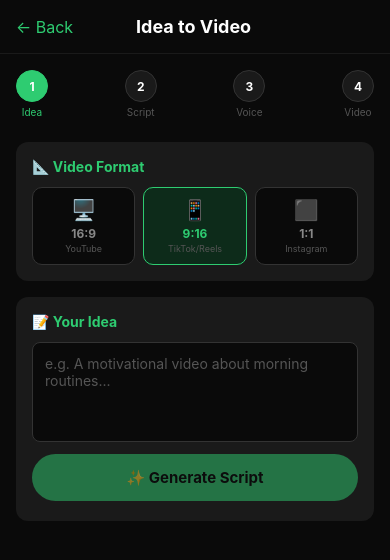
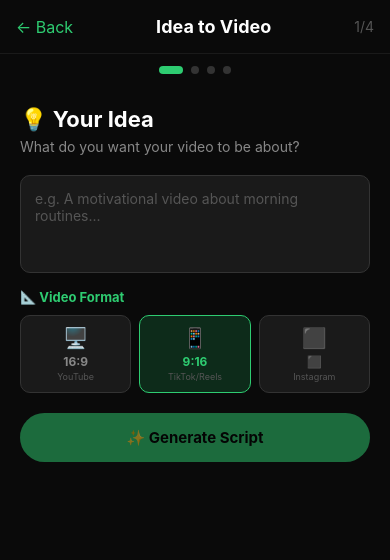
Before and after one commit to mark2-creator/TonefyApp, a React Native app: screen /IdeaToVideo in a window 390 px wide. Shown: the top 560 px of the page. Built offline with nearby package versions, Linux system fonts and the light colour scheme.

Commit message:
Redesign: step-by-step screens, clipboard copy, download MP4, video player

```diff
--- a/package.json
+++ b/package.json
@@ -13,6 +13,9 @@
     "@react-navigation/native-stack": "^7.16.0",
     "@react-navigation/stack": "^7.9.3",
     "expo": "~54.0.34",
+    "expo-clipboard": "~8.0.8",
+    "expo-file-system": "~19.0.23",
+    "expo-sharing": "~14.0.8",
     "expo-status-bar": "~3.0.9",
     "expo-updates": "~29.0.18",
     "expo-video": "~3.0.16",
--- a/screens/IdeaToVideoScreen.js
+++ b/screens/IdeaToVideoScreen.js
@@ -1,28 +1,22 @@
 import React, { useState, useRef } from 'react';
 import {
   View, Text, TextInput, TouchableOpacity,
-  StyleSheet, ScrollView, ActivityIndicator,
-  Alert, StatusBar
+  StyleSheet, ActivityIndicator, Alert, StatusBar, Dimensions
 } from 'react-native';
 import { useVideoPlayer, VideoView } from 'expo-video';
+import * as Clipboard from 'expo-clipboard';
+import * as FileSystem from 'expo-file-system';
+import * as Sharing from 'expo-sharing';
 
+const { width: SCREEN_WIDTH } = Dimensions.get('window');
 const STATUSBAR_HEIGHT = StatusBar.currentHeight || 0;
 const BACKEND = 'https://api.fitlifesolutions.site';
 
 const ASPECT_RATIOS = [
   { id: '16:9', label: '16:9', icon: '🖥️', desc: 'YouTube' },
   { id: '9:16', label: '9:16', icon: '📱', desc: 'TikTok/Reels' },
-  { id: '1:1', label: '1:1', icon: '⬛', desc: 'Instagram' },
+  { id: '1:1', label: '⬛', icon: '⬛', desc: 'Instagram' },
 ];
-
-const ProgressBar = ({ progress, label }) => (
-  <View style={styles.progressBarContainer}>
-    <View style={styles.progressBarBg}>
-      <View style={[styles.progressBarFill, { width: `${progress}%` }]} />
-    </View>
-    <Text style={styles.progressText}>{label} {Math.round(progress)}%</Text>
-  </View>
-);
 
 async function fetchWithTimeout(url, options, timeoutMs = 300000) {
   const controller = new AbortController();
@@ -38,32 +32,51 @@ async function fetchWithTimeout(url, options, timeoutMs = 300000) {
   }
 }
 
+const ProgressBar = ({ progress, label }) => (
+  <View style={styles.progressBarContainer}>
+    <View style={styles.progressBarBg}>
+      <View style={[styles.progressBarFill, { width: `${progress}%` }]} />
+    </View>
+    <Text style={styles.progressText}>{label} {Math.round(progress)}%</Text>
+  </View>
+);
+
+const StepHeader = ({ current, total, navigation }) => (
+  <View style={styles.header}>
+    <TouchableOpacity onPress={() => navigation.goBack()}>
+      <Text style={styles.back}>← Back</Text>
+    </TouchableOpacity>
+    <Text style={styles.title}>Idea to Video</Text>
+    <Text style={styles.stepCount}>{current}/{total}</Text>
+  </View>
+);
+
+const StepDots = ({ current, total }) => (
+  <View style={styles.dotsRow}>
+    {Array.from({ length: total }).map((_, i) => (
+      <View key={i} style={[styles.dot, i < current && styles.dotActive]} />
+    ))}
+  </View>
+);
+
 function VideoPlayer({ videoUrl }) {
-  const player = useVideoPlayer(videoUrl, p => {
-    p.loop = true;
-    p.play();
-  });
+  const player = useVideoPlayer(videoUrl, p => { p.loop = true; p.play(); });
   return (
-    <VideoView
-      player={player}
-      style={styles.videoPlayer}
-      allowsFullscreen
-      allowsPictureInPicture
-    />
+    <VideoView player={player} style={styles.videoPlayer} allowsFullscreen allowsPictureInPicture />
   );
 }
 
 export default function IdeaToVideoScreen({ navigation }) {
+  const [step, setStep] = useState(1);
   const [prompt, setPrompt] = useState('');
+  const [aspectRatio, setAspectRatio] = useState('9:16');
   const [script, setScript] = useState('');
   const [audioUrl, setAudioUrl] = useState('');
   const [videoUrl, setVideoUrl] = useState('');
   const [loading, setLoading] = useState(false);
   const [loadingMsg, setLoadingMsg] = useState('');
   const [progress, setProgress] = useState(0);
-  const [activeStep, setActiveStep] = useState(0);
-  const [step, setStep] = useState(1);
-  const [aspectRatio, setAspectRatio] = useState('9:16');
+  const [downloading, setDownloading] = useState(false);
   const progressInterval = useRef(null);
 
   const startProgress = (start, end, duration) => {
@@ -80,13 +93,18 @@ export default function IdeaToVideoScreen({ navigation }) {
     }, delay);
   };
 
-  const stopProgress = (v = 100) => { if (progressInterval.current) clearInterval(progressInterval.current); setProgress(v); };
+  const stopProgress = (v = 100) => {
+    if (progressInterval.current) clearInterval(progressInterval.current);
+    setProgress(v);
+  };
 
-  const resetLoading = () => { stopProgress(0); setLoading(false); setLoadingMsg(''); setProgress(0); setActiveStep(0); };
+  const resetLoading = () => {
+    stopProgress(0); setLoading(false); setLoadingMsg(''); setProgress(0);
+  };
 
   const generateScript = async () => {
     if (!prompt.trim()) return Alert.alert('Error', 'Enter a prompt first');
-    setLoading(true); setActiveStep(1); setLoadingMsg('Generating script with AI...');
+    setLoading(true); setLoadingMsg('Generating script with AI...');
     startProgress(0, 90, 4000);
     try {
       const res = await fetchWithTimeout(`${BACKEND}/api/generate-script`, {
@@ -103,7 +121,7 @@ export default function IdeaToVideoScreen({ navigation }) {
 
   const generateVoiceover = async () => {
     if (!script.trim()) return Alert.alert('Error', 'Script is empty');
-    setLoading(true); setActiveStep(2); setLoadingMsg('Generating AI voiceover...');
+    setLoading(true); setLoadingMsg('Generating AI voiceover...');
     startProgress(0, 90, 20000);
     try {
       const res = await fetchWithTimeout(`${BACKEND}/api/generate-audio`, {
@@ -119,7 +137,7 @@ export default function IdeaToVideoScreen({ navigation }) {
   };
 
   const generateVideo = async () => {
-    setLoading(true); setActiveStep(3);
+    setLoading(true);
     try {
       setLoadingMsg('Analyzing script...'); startProgress(0, 15, 3000);
       const kwRes = await fetchWithTimeout(`${BACKEND}/api/extract-keywords`, {
@@ -135,11 +153,9 @@ export default function IdeaToVideoScreen({ navigation }) {
         body: JSON.stringify({ query: prompt, keywords }),
       }, 20000);
       const searchData = await searchRes.json();
-      if (!searchData.videos || searchData.videos.length === 0) {
-        Alert.alert('Error', 'No videos found'); resetLoading(); return;
-      }
+      if (!searchData.videos?.length) { Alert.alert('Error', 'No videos found'); resetLoading(); return; }
 
-      setLoadingMsg('Merging clips & audio (~15 sec)...'); startProgress(30, 95, 30000);
+      setLoadingMsg('Merging clips & audio...'); startProgress(30, 95, 30000);
       const mergeRes = await fetchWithTimeout(`${BACKEND}/api/idea-to-video`, {
         method: 'POST', headers: { 'Content-Type': 'application/json' },
         body: JSON.stringify({
@@ -161,33 +177,56 @@ export default function IdeaToVideoScreen({ navigation }) {
 
   const fullVideoUrl = videoUrl ? `${BACKEND}${videoUrl}` : null;
 
+  const copyLink = async () => {
+    await Clipboard.setStringAsync(fullVideoUrl);
+    Alert.alert('Copied!', 'Video link copied to clipboard.');
+  };
+
+  const downloadVideo = async () => {
+    if (!fullVideoUrl) return;
+    setDownloading(true);
+    try {
+      const filename = `tonefy-${Date.now()}.mp4`;
+      const localUri = FileSystem.documentDirectory + filename;
+      const { uri } = await FileSystem.downloadAsync(fullVideoUrl, localUri);
+      setDownloading(false);
+      if (await Sharing.isAvailableAsync()) {
+        await Sharing.shareAsync(uri, { mimeType: 'video/mp4', dialogTitle: 'Save or share your video' });
+      } else {
+        Alert.alert('Saved', `Video saved to: ${uri}`);
+      }
+    } catch (err) {
+      setDownloading(false);
+      Alert.alert('Error', 'Download failed: ' + err.message);
+    }
+  };
+
+  const resetAll = () => {
+    setStep(1); setPrompt(''); setScript(''); setAudioUrl('');
+    setVideoUrl(''); setProgress(0); setLoadingMsg('');
+  };
+
   return (
     <View style={styles.container}>
       <StatusBar barStyle="light-content" backgroundColor="#0a0a0a" />
-      <View style={styles.header}>
-        <TouchableOpacity onPress={() => navigation.goBack()}>
-          <Text style={styles.back}>← Back</Text>
-        </TouchableOpacity>
-        <Text style={styles.title}>Idea to Video</Text>
-        <View style={{ width: 60 }} />
-      </View>
+      <StepHeader current={step} total={4} navigation={navigation} />
+      <StepDots current={step} total={4} />
 
-      <ScrollView style={styles.scroll} contentContainerStyle={styles.content}>
-        {/* Steps */}
-        <View style={styles.progressRow}>
-          {['Idea', 'Script', 'Voice', 'Video'].map((s, i) => (
-            <View key={i} style={styles.progressItem}>
-              <View style={[styles.progressDot, step > i && styles.progressDotActive]}>
-                <Text style={styles.progressNum}>{i + 1}</Text>
-              </View>
-              <Text style={[styles.progressLabel, step > i && styles.progressLabelActive]}>{s}</Text>
-            </View>
-          ))}
-        </View>
-
-        {/* Aspect Ratio */}
-        <View style={styles.card}>
-          <Text style={styles.cardLabel}>📐 Video Format</Text>
+      {/* STEP 1 — Idea & Format */}
+      {step === 1 && (
+        <View style={styles.stepContainer}>
+          <Text style={styles.stepTitle}>💡 Your Idea</Text>
+          <Text style={styles.stepSub}>What do you want your video to be about?</Text>
+          <TextInput
+            style={styles.textArea}
+            placeholder="e.g. A motivational video about morning routines..."
+            placeholderTextColor="#555"
+            value={prompt}
+            onChangeText={setPrompt}
+            multiline
+            numberOfLines={4}
+          />
+          <Text style={styles.sectionLabel}>📐 Video Format</Text>
           <View style={styles.ratioRow}>
             {ASPECT_RATIOS.map((r) => (
               <TouchableOpacity key={r.id} style={[styles.ratioBtn, aspectRatio === r.id && styles.ratioBtnActive]} onPress={() => setAspectRatio(r.id)}>
@@ -197,60 +236,69 @@ export default function IdeaToVideoScreen({ navigation }) {
               </TouchableOpacity>
             ))}
           </View>
-        </View>
-
-        {/* Step 1 */}
-        <View style={styles.card}>
-          <Text style={styles.cardLabel}>📝 Your Idea</Text>
-          <TextInput style={styles.textArea} placeholder="e.g. A motivational video about morning routines..." placeholderTextColor="#555" value={prompt} onChangeText={setPrompt} multiline numberOfLines={4} />
-          {loading && activeStep === 1 && <ProgressBar progress={progress} label={loadingMsg} />}
+          {loading && <ProgressBar progress={progress} label={loadingMsg} />}
           <TouchableOpacity style={[styles.btn, (loading || !prompt.trim()) && styles.btnDisabled]} onPress={generateScript} disabled={loading || !prompt.trim()}>
-            {loading && activeStep === 1 ? <ActivityIndicator color="#000" /> : <Text style={styles.btnText}>✨ Generate Script</Text>}
-          </TouchableOpacity>
-        </View>
-
-        {/* Step 2 */}
-        {step >= 2 && (
-          <View style={styles.card}>
-            <Text style={styles.cardLabel}>📄 Generated Script (Editable)</Text>
-            <TextInput style={[styles.textArea, { minHeight: 150, color: '#fff' }]} value={script} onChangeText={setScript} multiline />
-            {loading && activeStep === 2 && <ProgressBar progress={progress} label={loadingMsg} />}
-            <TouchableOpacity style={[styles.btn, loading && styles.btnDisabled]} onPress={generateVoiceover} disabled={loading}>
-              {loading && activeStep === 2 ? <ActivityIndicator color="#000" /> : <Text style={styles.btnText}>🎙️ Generate Voiceover</Text>}
+            {loading ? <ActivityIndicator color="#000" /> : <Text style={styles.btnText}>✨ Generate Script</Text>}
           </TouchableOpacity>
         </View>
       )}
 
-        {/* Step 3 */}
-        {step >= 3 && (
-          <View style={styles.card}>
-            <Text style={styles.cardLabel}>🎙️ Voiceover Ready!</Text>
-            <Text style={styles.successText}>✅ Audio generated successfully</Text>
-            {loading && activeStep === 3 && <ProgressBar progress={progress} label={loadingMsg} />}
-            <TouchableOpacity style={[styles.btn, loading && styles.btnDisabled]} onPress={generateVideo} disabled={loading}>
-              {loading && activeStep === 3 ? <ActivityIndicator color="#000" /> : <Text style={styles.btnText}>🎬 Generate Video</Text>}
+      {/* STEP 2 — Script */}
+      {step === 2 && (
+        <View style={styles.stepContainer}>
+          <Text style={styles.stepTitle}>📄 Your Script</Text>
+          <Text style={styles.stepSub}>Edit your AI-generated script below.</Text>
+          <TextInput
+            style={[styles.textArea, { flex: 1, minHeight: 200, color: '#fff' }]}
+            value={script}
+            onChangeText={setScript}
+            multiline
+          />
+          {loading && <ProgressBar progress={progress} label={loadingMsg} />}
+          <TouchableOpacity style={[styles.btnOutline]} onPress={() => setStep(1)}>
+            <Text style={styles.btnOutlineText}>← Back</Text>
+          </TouchableOpacity>
+          <TouchableOpacity style={[styles.btn, loading && styles.btnDisabled]} onPress={generateVoiceover} disabled={loading}>
+            {loading ? <ActivityIndicator color="#000" /> : <Text style={styles.btnText}>🎙️ Generate Voiceover</Text>}
           </TouchableOpacity>
         </View>
       )}
 
-        {/* Step 4 - Video Ready with Player */}
-        {step >= 4 && fullVideoUrl && (
-          <View style={styles.card}>
-            <Text style={styles.cardLabel}>🎬 Video Ready!</Text>
+      {/* STEP 3 — Voiceover ready, generate video */}
+      {step === 3 && (
+        <View style={styles.stepContainer}>
+          <Text style={styles.stepTitle}>🎙️ Voiceover Ready!</Text>
+          <Text style={styles.stepSub}>Your AI voiceover has been generated successfully.</Text>
+          <View style={styles.successBox}>
+            <Text style={styles.successText}>✅ Audio generated successfully</Text>
+            <Text style={styles.successSub}>Now we'll find matching video clips and merge everything together.</Text>
+          </View>
+          {loading && <ProgressBar progress={progress} label={loadingMsg} />}
+          <TouchableOpacity style={styles.btnOutline} onPress={() => setStep(2)}>
+            <Text style={styles.btnOutlineText}>← Back</Text>
+          </TouchableOpacity>
+          <TouchableOpacity style={[styles.btn, loading && styles.btnDisabled]} onPress={generateVideo} disabled={loading}>
+            {loading ? <ActivityIndicator color="#000" /> : <Text style={styles.btnText}>🎬 Generate Video</Text>}
+          </TouchableOpacity>
+        </View>
+      )}
+
+      {/* STEP 4 — Video ready */}
+      {step === 4 && fullVideoUrl && (
+        <View style={styles.stepContainer}>
+          <Text style={styles.stepTitle}>🎬 Your Video is Ready!</Text>
           <VideoPlayer videoUrl={fullVideoUrl} />
-            <View style={styles.actionRow}>
-              <TouchableOpacity style={[styles.btn, { flex: 1, marginRight: 8 }]}
-                onPress={() => Alert.alert('Video URL', fullVideoUrl, [{ text: 'OK' }])}>
+          <TouchableOpacity style={styles.btn} onPress={copyLink}>
             <Text style={styles.btnText}>📋 Copy Link</Text>
           </TouchableOpacity>
-              <TouchableOpacity style={[styles.btn, { flex: 1, backgroundColor: '#7c3aed' }]}
-                onPress={() => { setStep(1); setPrompt(''); setScript(''); setAudioUrl(''); setVideoUrl(''); setProgress(0); setActiveStep(0); }}>
-                <Text style={styles.btnText}>🔄 New Video</Text>
+          <TouchableOpacity style={[styles.btn, styles.btnDownload, downloading && styles.btnDisabled]} onPress={downloadVideo} disabled={downloading}>
+            {downloading ? <ActivityIndicator color="#fff" /> : <Text style={[styles.btnText, { color: '#fff' }]}>⬇️ Download MP4</Text>}
+          </TouchableOpacity>
+          <TouchableOpacity style={[styles.btn, styles.btnPurple]} onPress={resetAll}>
+            <Text style={[styles.btnText, { color: '#fff' }]}>🔄 Create Another Video</Text>
           </TouchableOpacity>
         </View>
-          </View>
       )}
-      </ScrollView>
     </View>
   );
 }
@@ -260,33 +308,35 @@ const styles = StyleSheet.create({
   header: { flexDirection: 'row', justifyContent: 'space-between', alignItems: 'center', padding: 16, borderBottomWidth: 1, borderBottomColor: '#1a1a1a' },
   back: { color: '#2ecc71', fontSize: 16 },
   title: { color: '#fff', fontSize: 18, fontWeight: 'bold' },
-  scroll: { flex: 1 },
-  content: { padding: 16, paddingBottom: 40 },
-  progressRow: { flexDirection: 'row', justifyContent: 'space-between', marginBottom: 24 },
-  progressItem: { alignItems: 'center' },
-  progressDot: { width: 32, height: 32, borderRadius: 16, backgroundColor: '#1a1a1a', borderWidth: 1, borderColor: '#333', justifyContent: 'center', alignItems: 'center', marginBottom: 4 },
-  progressDotActive: { backgroundColor: '#2ecc71', borderColor: '#2ecc71' },
-  progressNum: { color: '#fff', fontSize: 12, fontWeight: 'bold' },
-  progressLabel: { color: '#555', fontSize: 10 },
-  progressLabelActive: { color: '#2ecc71' },
-  card: { backgroundColor: '#1a1a1a', borderRadius: 12, padding: 16, marginBottom: 16 },
-  cardLabel: { color: '#2ecc71', fontWeight: 'bold', fontSize: 14, marginBottom: 12 },
-  ratioRow: { flexDirection: 'row', gap: 8 },
-  ratioBtn: { flex: 1, backgroundColor: '#0a0a0a', borderRadius: 10, padding: 10, alignItems: 'center', borderWidth: 1, borderColor: '#333' },
+  stepCount: { color: '#555', fontSize: 14 },
+  dotsRow: { flexDirection: 'row', justifyContent: 'center', gap: 8, paddingVertical: 12 },
+  dot: { width: 8, height: 8, borderRadius: 4, backgroundColor: '#333' },
+  dotActive: { backgroundColor: '#2ecc71', width: 24 },
+  stepContainer: { flex: 1, padding: 20 },
+  stepTitle: { color: '#fff', fontSize: 22, fontWeight: 'bold', marginBottom: 6 },
+  stepSub: { color: '#888', fontSize: 14, marginBottom: 20 },
+  sectionLabel: { color: '#2ecc71', fontWeight: 'bold', fontSize: 13, marginBottom: 10 },
+  textArea: { backgroundColor: '#1a1a1a', color: '#fff', borderRadius: 10, padding: 14, textAlignVertical: 'top', borderWidth: 1, borderColor: '#333', fontSize: 14, marginBottom: 16 },
+  ratioRow: { flexDirection: 'row', gap: 8, marginBottom: 20 },
+  ratioBtn: { flex: 1, backgroundColor: '#1a1a1a', borderRadius: 10, padding: 10, alignItems: 'center', borderWidth: 1, borderColor: '#333' },
   ratioBtnActive: { borderColor: '#2ecc71', backgroundColor: '#0d2b1a' },
   ratioIcon: { fontSize: 20, marginBottom: 4 },
   ratioLabel: { color: '#888', fontWeight: 'bold', fontSize: 12 },
   ratioLabelActive: { color: '#2ecc71' },
   ratioDesc: { color: '#555', fontSize: 9, textAlign: 'center', marginTop: 2 },
-  textArea: { backgroundColor: '#0a0a0a', color: '#fff', borderRadius: 8, padding: 12, minHeight: 100, textAlignVertical: 'top', borderWidth: 1, borderColor: '#333', fontSize: 14, marginBottom: 12 },
-  btn: { backgroundColor: '#2ecc71', borderRadius: 25, padding: 14, alignItems: 'center', marginBottom: 4 },
+  btn: { backgroundColor: '#2ecc71', borderRadius: 25, padding: 15, alignItems: 'center', marginBottom: 12 },
   btnDisabled: { opacity: 0.5 },
   btnText: { color: '#000', fontWeight: 'bold', fontSize: 15 },
-  successText: { color: '#2ecc71', fontSize: 14, marginBottom: 12 },
-  progressBarContainer: { marginBottom: 12 },
-  progressBarBg: { height: 8, backgroundColor: '#0a0a0a', borderRadius: 4, overflow: 'hidden', marginBottom: 4 },
+  btnOutline: { borderWidth: 1, borderColor: '#333', borderRadius: 25, padding: 14, alignItems: 'center', marginBottom: 12 },
+  btnOutlineText: { color: '#888', fontWeight: 'bold', fontSize: 15 },
+  btnDownload: { backgroundColor: '#1a6b3a' },
+  btnPurple: { backgroundColor: '#7c3aed' },
+  successBox: { backgroundColor: '#0d2b1a', borderRadius: 12, padding: 16, marginBottom: 24, borderWidth: 1, borderColor: '#2ecc71' },
+  successText: { color: '#2ecc71', fontWeight: 'bold', fontSize: 15, marginBottom: 6 },
+  successSub: { color: '#888', fontSize: 13 },
+  progressBarContainer: { marginBottom: 16 },
+  progressBarBg: { height: 8, backgroundColor: '#1a1a1a', borderRadius: 4, overflow: 'hidden', marginBottom: 4 },
   progressBarFill: { height: 8, backgroundColor: '#2ecc71', borderRadius: 4 },
   progressText: { color: '#2ecc71', fontSize: 12, textAlign: 'center' },
-  videoPlayer: { width: '100%', height: 220, borderRadius: 10, marginBottom: 12, backgroundColor: '#000' },
-  actionRow: { flexDirection: 'row', marginTop: 8 },
+  videoPlayer: { width: '100%', height: 220, borderRadius: 10, marginBottom: 16, backgroundColor: '#000' },
 });
```
Also changed, not shown: 2 other files (tests, documents, lock files or other folders). Lines whose indentation alone changed are shown as unchanged.
